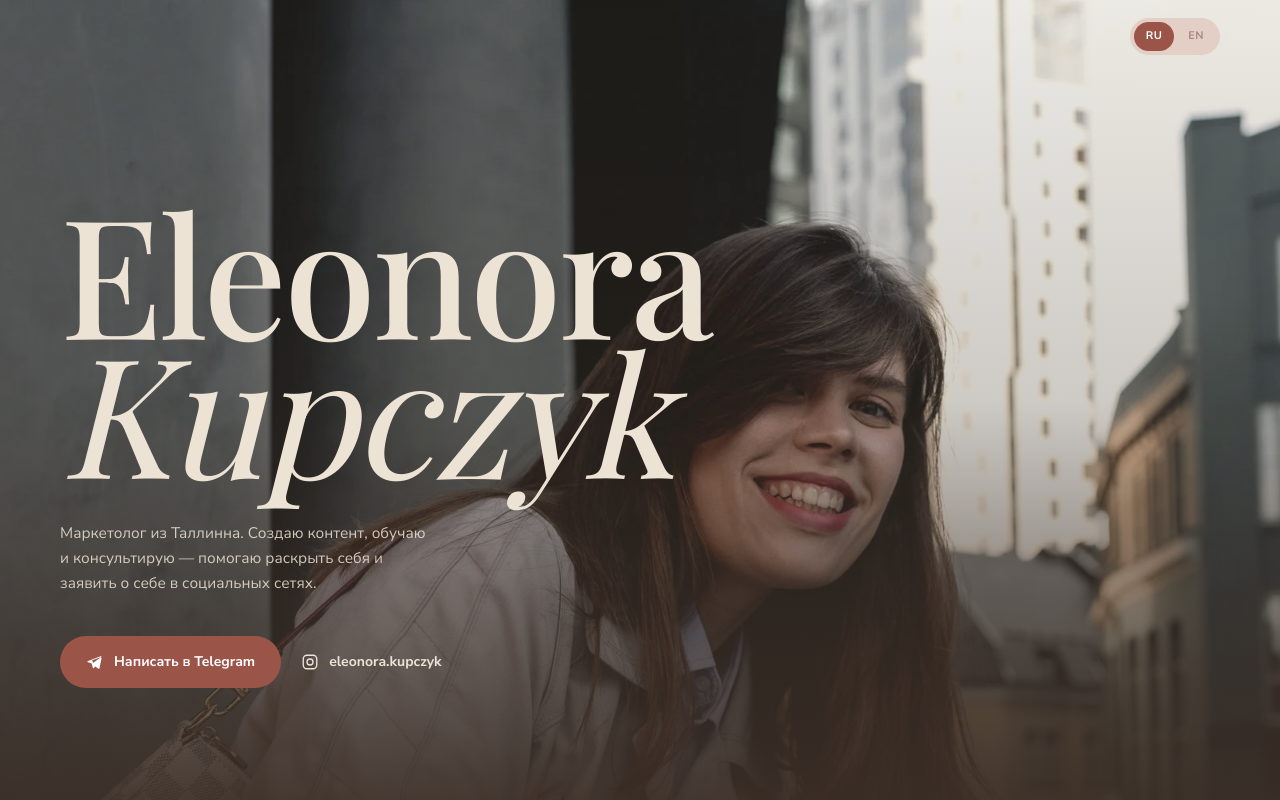
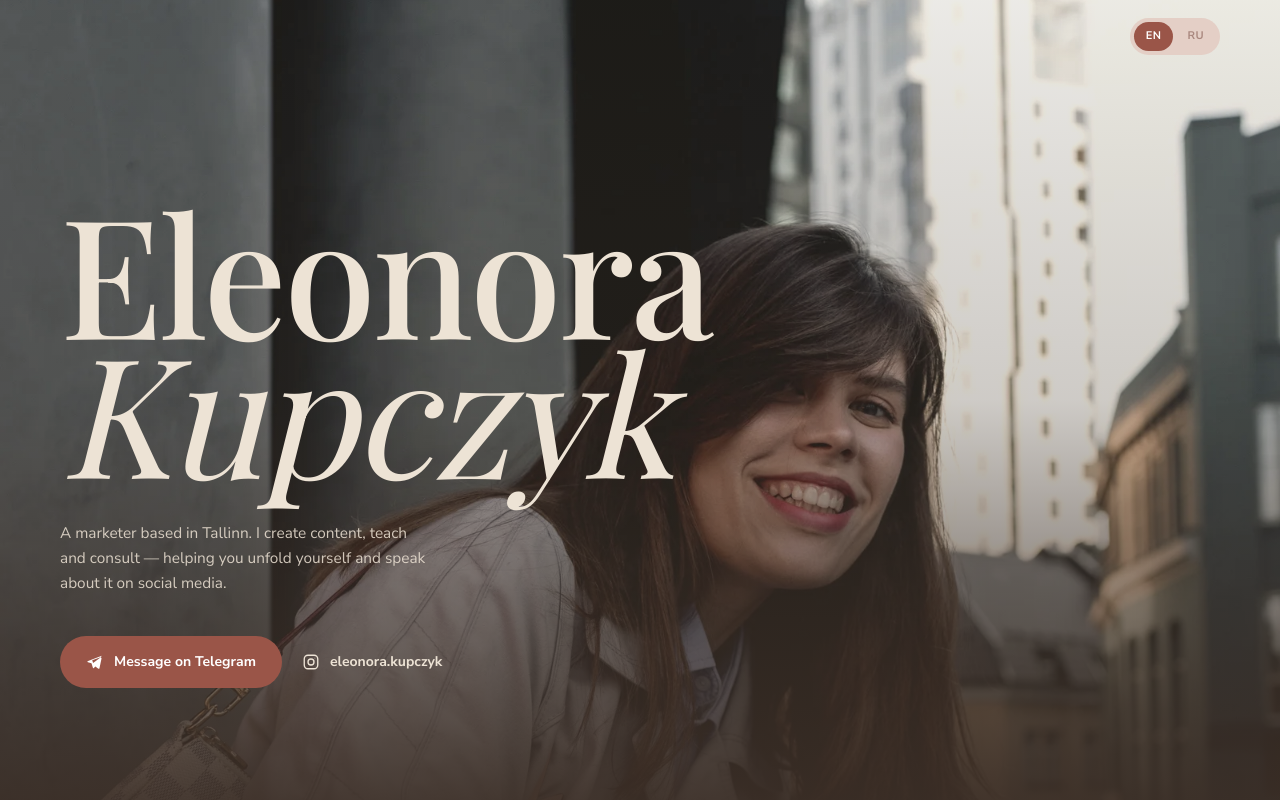
Before and after one commit to wiselab-group/eleonora.ee, a Next.js app: page / in a window 1280 px wide. Shown: the top 800 px of the page. Built offline with nearby package versions, Linux system fonts and the light colour scheme.

Commit message:
feat(i18n): default to english, fill shorts row full-width

```diff
--- a/src/app/layout.tsx
+++ b/src/app/layout.tsx
@@ -80,7 +80,7 @@ export default function RootLayout({
 }>) {
   return (
     <html
-      lang="ru"
+      lang="en"
       className={`${playfair.variable} ${nunito.variable} h-full antialiased`}
     >
       <body className="min-h-full flex flex-col">
--- a/src/components/layout/LanguageToggle.tsx
+++ b/src/components/layout/LanguageToggle.tsx
@@ -3,7 +3,7 @@
 import { motion, useReducedMotion } from "framer-motion";
 import { useLocale, type Locale } from "@/lib/i18n";
 
-const LOCALES: Locale[] = ["ru", "en"];
+const LOCALES: Locale[] = ["en", "ru"];
 
 export function LanguageToggle() {
   const { lang, toggleLang } = useLocale();
--- a/src/components/sections/ShortCard.tsx
+++ b/src/components/sections/ShortCard.tsx
@@ -19,13 +19,13 @@ export function ShortCard({ thumbnail, href, alt, playLabel }: ShortCardProps) {
       target="_blank"
       rel="noopener noreferrer"
       aria-label={playLabel}
-      className="group relative shrink-0 w-[clamp(148px,32vw,220px)] aspect-9/16 overflow-hidden rounded-[18px] bg-(--color-tag-bg) snap-start"
+      className="group relative w-full aspect-9/16 overflow-hidden rounded-[18px] bg-(--color-tag-bg)"
     >
       <Image
         src={thumbnail}
         alt={alt}
         fill
-        sizes="(max-width: 768px) 32vw, 220px"
+        sizes="25vw"
         className="object-cover"
       />
       <div
--- a/src/components/sections/Shorts.tsx
+++ b/src/components/sections/Shorts.tsx
@@ -45,7 +45,7 @@ export function Shorts() {
         whileInView="visible"
         viewport={viewportOnce}
         variants={staggerContainer}
-        className="flex gap-3 sm:gap-[clamp(12px,1.4vw,20px)] overflow-x-auto snap-x snap-mandatory pb-2 -mx-5 px-5 sm:mx-0 sm:px-0"
+        className="grid grid-cols-4 gap-3 sm:gap-[clamp(12px,1.4vw,20px)]"
       >
         {shorts.map((short, index) => (
           <ShortCard
--- a/src/lib/i18n.tsx
+++ b/src/lib/i18n.tsx
@@ -217,7 +217,7 @@ interface LocaleContextValue {
 const LocaleContext = createContext<LocaleContextValue | null>(null);
 
 export function LocaleProvider({ children }: { children: React.ReactNode }) {
-  const [lang, setLang] = useState<Locale>("ru");
+  const [lang, setLang] = useState<Locale>("en");
 
   const toggleLang = useCallback(() => {
     setLang((current) => (current === "ru" ? "en" : "ru"));
```
